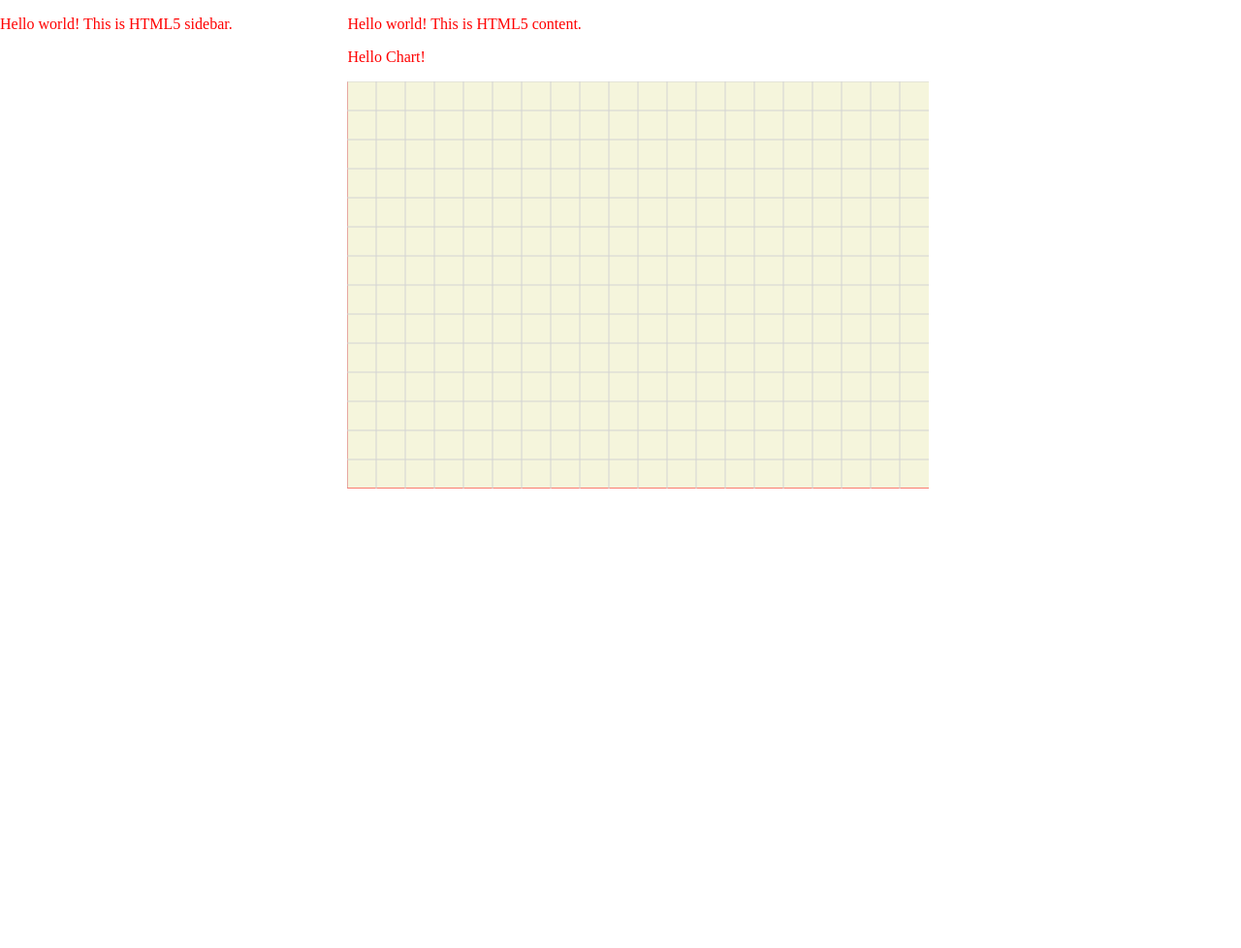
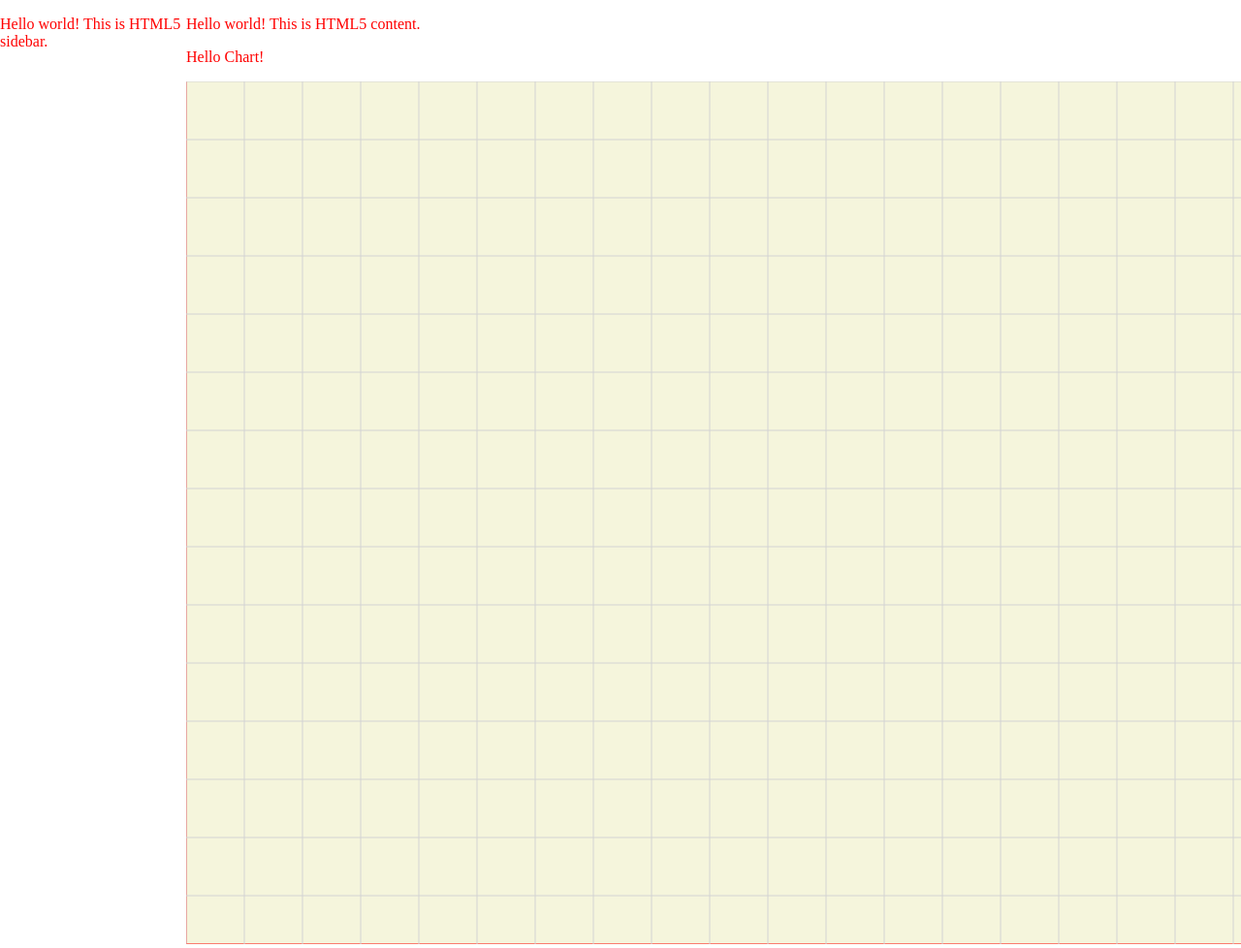
Before and after one commit to robertddan/alfa-javascript, a PHP site: page / in a window 1280 px wide; the page is wider, and only the part inside the window is pictured. Shown: the part 90-1068 px from the top of that part at 97% size. Before the commit the page ends 594 px from the top of that part, so only its background shows below. Run offline with PHP 8.4, Linux system fonts and the light colour scheme.

Commit message:
📋📋📋✏️✏️✏️📜📜📜

```diff
--- a/www/css/chart.css
+++ b/www/css/chart.css
@@ -23,13 +23,13 @@ main {
 main #sidebar {
 	color: red;
 	float: left;
-	width: 28%;
+	width: 15%;
 }
 
 main #content {
 	color: red;
 	float: right;
-	width: 72%;
+	width: 85%;
 }
 
 #chart {
--- a/www/js/main.js
+++ b/www/js/main.js
@@ -2,9 +2,9 @@
 
 var chart = {
 	svg: {},
-	height: 420,
-	width: 600,
-	grid_gap: 30,
+	height: 890,
+	width: 1240,
+	grid_gap: 60,
 	constructor: function(sDivId) {
 		try {
 			// chart
@@ -181,7 +181,7 @@ var shapes = {
 			closeoutAsk.pop()
 		];
 
-		console.log(this.sticks.pop());
+		console.log(this.sticks);
 		return true;
   },
 	setup: function(price) {
```
